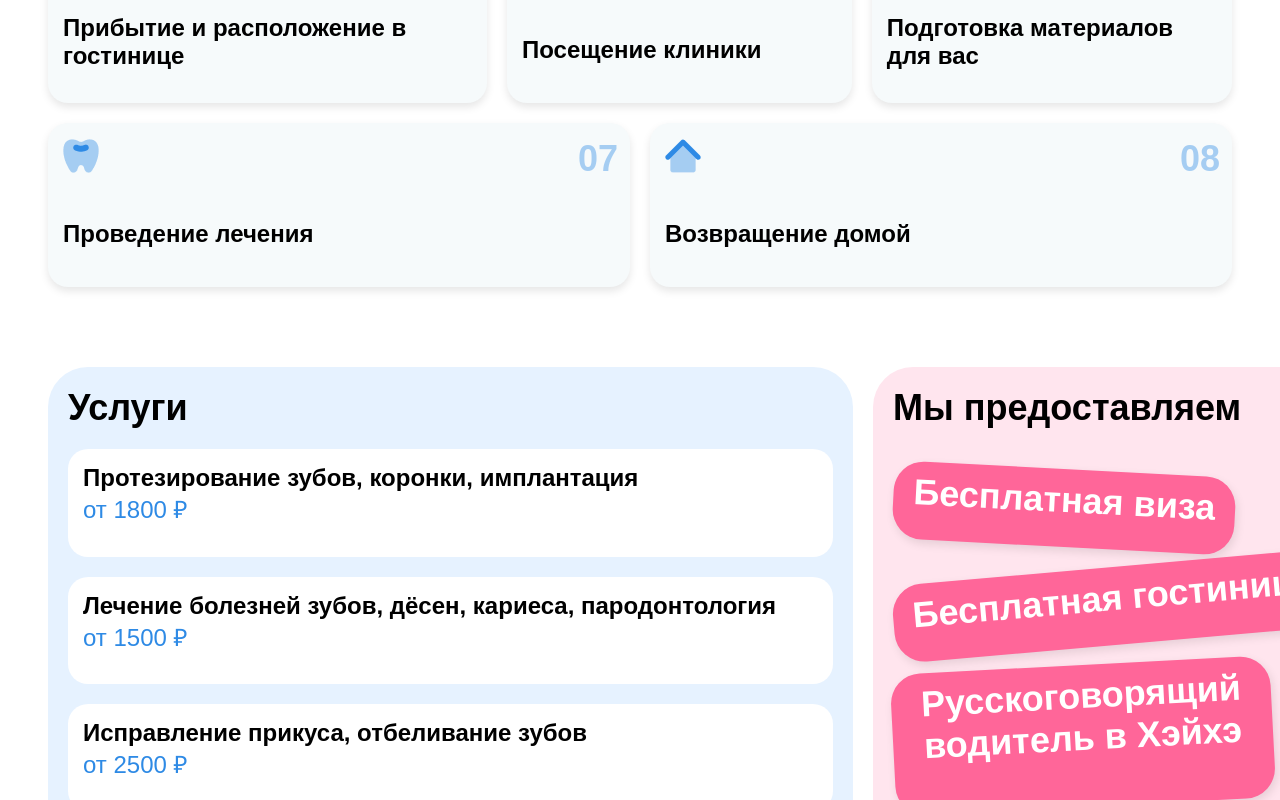
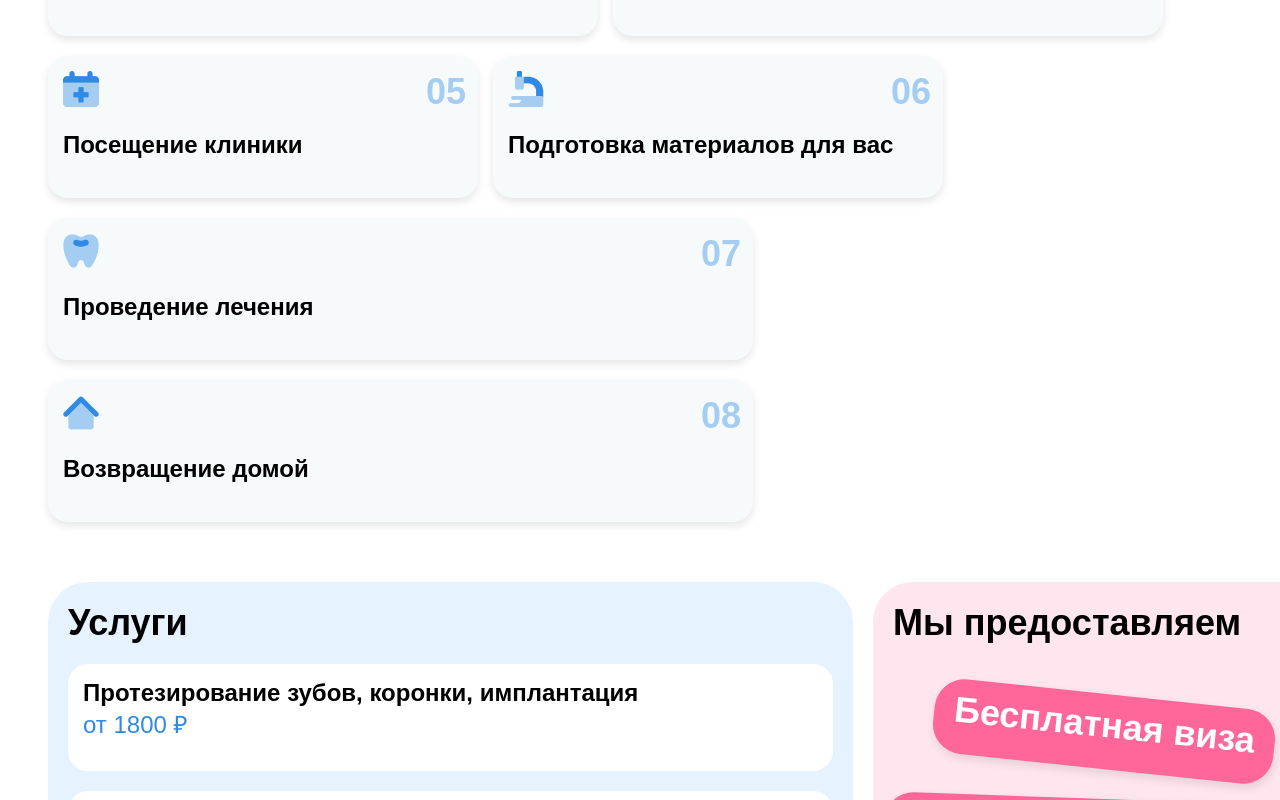
Before and after one commit to VoRaX00/Dentistry, a Next.js app: page / in a window 1280 px wide. Shown: the part 1040-1840 px from the top of the page. Built offline with nearby package versions, Linux system fonts and the light colour scheme.

Commit message:
reset styles HowIt

```diff
--- a/src/components/Card.tsx
+++ b/src/components/Card.tsx
@@ -1,3 +1,4 @@
+
 import styles from "@/styles/Card.module.css";
 
 type ContactCardProps = {
@@ -11,8 +12,8 @@ type ContactCardProps = {
 export const Card: React.FC<ContactCardProps> = ({ text, number, imgSrc, width, height }) => {
     return (
         <div className={styles.card} style={{
-            width,
-            height,
+            width: width,
+            maxHeight: height,
         }}>
             <div className={styles.iconTextContainer}>
                 <img src={imgSrc} alt="message" className={styles.icon}/>
--- a/src/components/HowIt.tsx
+++ b/src/components/HowIt.tsx
@@ -1,3 +1,4 @@
+
 import styles from "@/styles/HowIt.module.css"
 import {Card} from "@/components/Card";
 
@@ -8,24 +9,19 @@ export function HowIt() {
                 <p>Как это происходит?</p>
             </div>
             <div className={styles.allCards}>
-                <div className={styles.card}>
                     <Card text="Связь с нами" number="01" imgSrc="icons/message.png" width="410px" height="134px"/>
                     <Card text="Консультация" number="02" imgSrc="icons/medboard.png" width="410px" height="134px"/>
                     <Card text="Оформление визы и билетов в Китай" number="03" imgSrc="icons/map.png" width="520px"
                           height="134px"/>
-                </div>
-                <div className={styles.card}>
                     <Card text="Прибытие и расположение в гостинице" number="04" imgSrc="icons/plane.png" width="520px"
                           height="134px"/>
                     <Card text="Посещение клиники" number="05" imgSrc="icons/medcalendar.png" width="400px" height="134px"/>
                     <Card text="Подготовка материалов для вас" number="06" imgSrc="icons/microscope.png" width="420px"
                           height="134px"/>
-                </div>
-                <div className={styles.card}>
                     <Card text="Проведение лечения" number="07" imgSrc="icons/tooth.png" width="675px"
                           height="134px"/>
                     <Card text="Возвращение домой" number="08" imgSrc="icons/home.png" width="675px" height="134px"/>
-                </div>
+
             </div>
         </div>
     )
--- a/src/components/TextWithBgColor.tsx
+++ b/src/components/TextWithBgColor.tsx
@@ -27,7 +27,7 @@ const TextWithBackground: React.FC<TextWithBackgroundProps> = ({
                 backgroundColor,
                 color,
                 fontSize,
-                padding: '0.5rem 1rem',
+                padding: '0 10px',
                 fontWeight: isBold ? 'bold' : 'normal',
                 width,
                 height
--- a/src/styles/Bonuses.module.css
+++ b/src/styles/Bonuses.module.css
@@ -1,15 +1,17 @@
 .bonuses {
     display: flex;
     flex-direction: column;
-    align-items: flex-start;
+    align-items: center;
     justify-content: flex-start;
     background-color: #FFE5EE;
     border-radius: 40px;
-    width: 488px;
+    width: 100%;
+    max-width: 488px;
     height: 444px;
     padding: 20px;
-    gap: 20px;
+    gap: 30px;
 }
+
 
 .bonuses .bonus-item {
     background-color: #FF6699;
@@ -19,26 +21,30 @@
     border-radius: 30px;
     display: inline;
     justify-content: center;
+    align-items: center;
     font-size: 36px;
     text-align: center;
-    transform: rotate(-3deg);
+    transform: rotate(-4deg);
     box-shadow: 2px 4px 10px rgba(0, 0, 0, 0.1);
-    width: 360px;
+    width: 100%;
+    max-width: 360px;
     height: 122px;
     white-space: wrap;
 }
 
 .bonuses .bonus-item:nth-child(2) {
-    transform: rotate(3deg);
-    width: 322px;
+    transform: rotate(6deg);
+    width: 100%;
+    max-width: 322px;
     height: 58px;
     white-space: nowrap;
 }
 
 .bonuses .bonus-item:nth-child(3) {
-    width: 422px;
+    width: 100%;
+    max-width: 422px;
     height: 58px;
-    transform: rotate(-5deg);
+    transform: rotate(2deg);
     white-space: nowrap;
 }
 
@@ -46,4 +52,14 @@
     font-weight: bold;
     font-size: 36px;
     margin-bottom: 20px;
+    align-self: flex-start;
 }
+
+@media (max-width: 1390px) {
+    .bonuses {
+        width: 50%;
+    }
+    .bonuses .bonus-item {
+        width: 50%;
+    }
+}
--- a/src/styles/Card.module.css
+++ b/src/styles/Card.module.css
@@ -1,15 +1,16 @@
+
 .card {
     display: flex;
-    flex-direction: column; /* Вертикальное расположение */
+    flex-direction: column;
     justify-content: space-between;
     align-items: flex-start;
     background-color: #f6fafb;
     border-radius: 20px;
     padding: 15px;
-    width: 250px;
-    height: 100px;
     box-shadow: 0 4px 8px rgba(0, 0, 0, 0.1);
     position: relative;
+    max-width: 100%;
+    max-height: 100%;
 }
 
 .iconTextContainer {
--- a/src/styles/Hero.module.css
+++ b/src/styles/Hero.module.css
@@ -54,3 +54,16 @@
 .heroText {
     font-size: 24px;
 }
+
+@media (max-width: 1284px) {
+    .hero img {
+        width: 460px;
+        height: 460px;
+    }
+}
+
+@media (max-width: 1042px) {
+    .heroContent {
+        max-width: 0;
+    }
+}
--- a/src/styles/HowIt.module.css
+++ b/src/styles/HowIt.module.css
@@ -1,3 +1,4 @@
+
 .howIt {
     margin: 0 auto;
     align-items: center;
@@ -10,12 +11,9 @@
     font-weight: bold;
 }
 
-.card {
+.allCards {
     display: flex;
-    gap: 20px;
-    margin-bottom: 20px;
-}
-
-.allCards {
+    flex-wrap: wrap;
+    gap: 15px;
     row-gap: 20px;
 }
```
